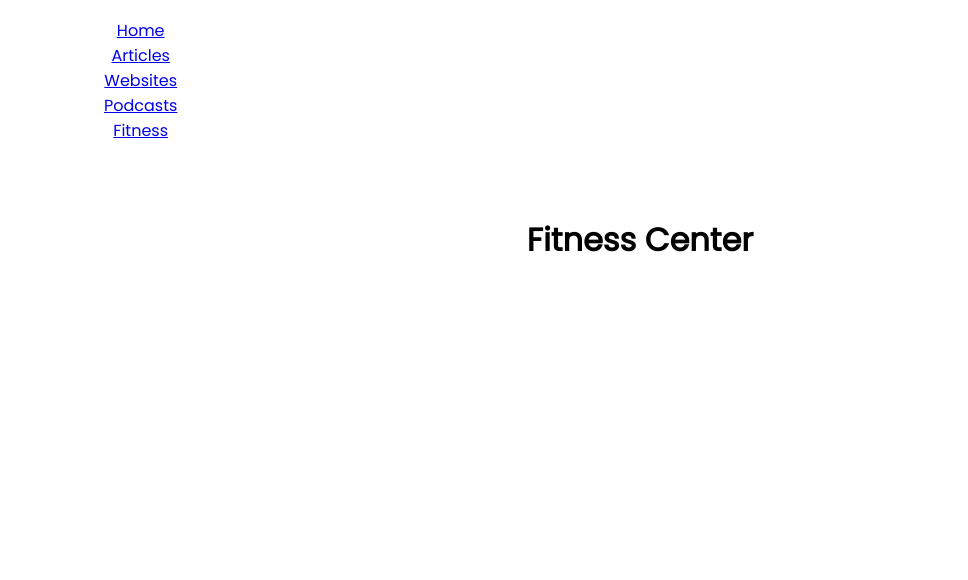
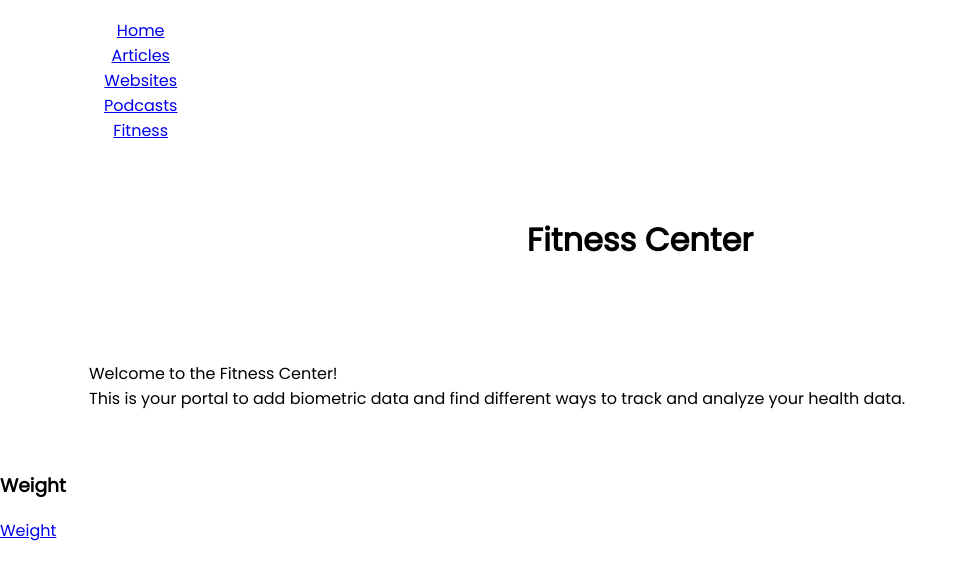
Before and after one commit to atwb21786/HealthApp, a React (Create React App) app: page /fitness in a window 1280 px wide. Shown: the top 580 px of the page, without its empty margins (0-968 px from the left). Built offline with nearby package versions, Linux system fonts and the light colour scheme.

Commit message:
creation of fitness component

```diff
--- /dev/null
+++ b/src/Fitness.css
@@ -0,0 +1,12 @@
+.Fitness-content {
+    display: flex;
+    flex-direction: column;
+}
+
+.Fitness-about {
+    display: flex;
+    margin: auto;
+    align-items: stretch;
+    width: 90%;
+    padding: 25px;
+}
--- a/src/Fitness.js
+++ b/src/Fitness.js
@@ -1,4 +1,6 @@
 import React from 'react'
+import { Link } from 'react-router-dom'
+import './Fitness.css'
 
 class Fitness extends React.Component {
     render() {
@@ -10,6 +12,23 @@ class Fitness extends React.Component {
                     </div>
 
                 </header>
+                <main className="Fitness-content">
+                    <section className="Fitness-about">
+                        <div>
+                            <p>
+                                Welcome to the Fitness Center!<br></br>
+                                This is your portal to add biometric data and find different ways to track and analyze your health data.
+                            </p>
+
+                        </div>
+
+                    </section>
+                    <section className="Fitness-biometrics">
+                        <h3>Weight</h3>
+                        <Link to='/weight'>Weight</Link>
+                    </section>
+                </main>
+
 
             </div>
         )
```
Also changed, not shown: src/FitnessRegister.js (added, +7 -0 lines), src/FitnessSignIn.js (added, +7 -0 lines), src/Weight.js (added).
